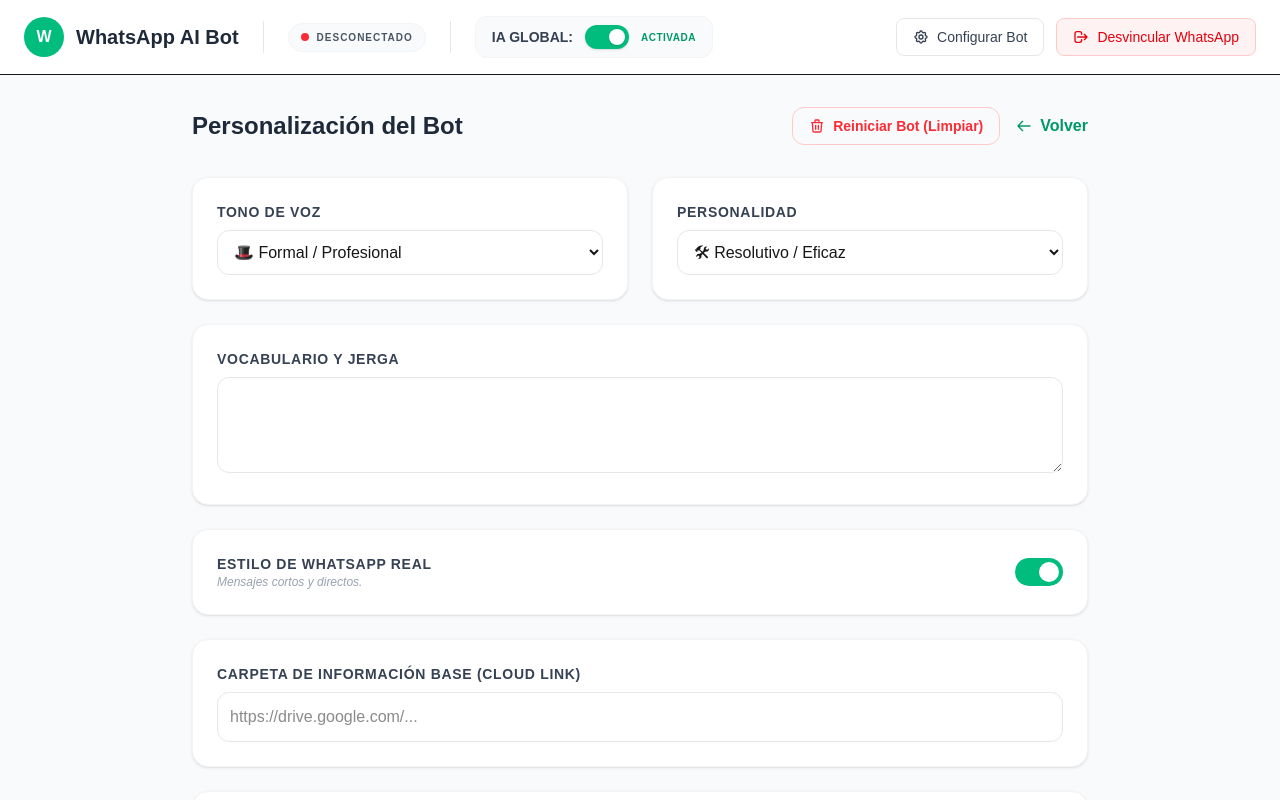
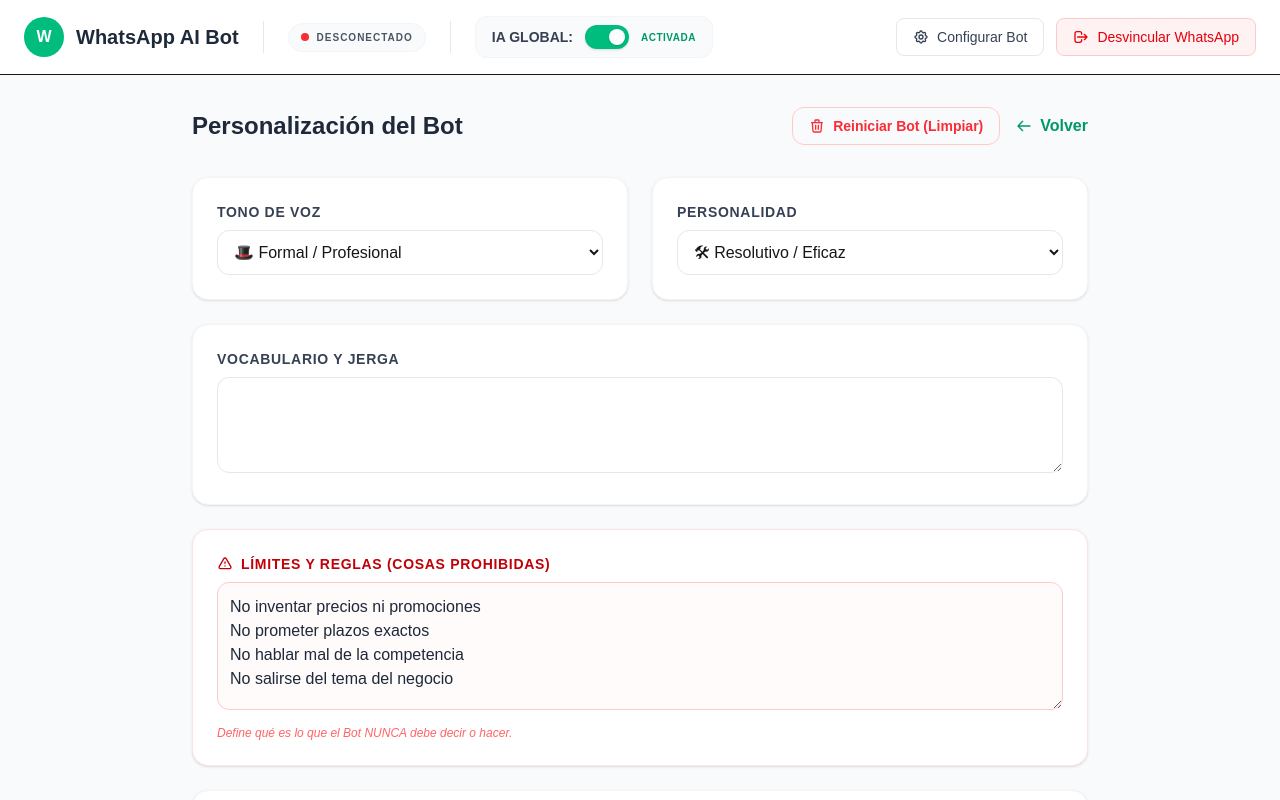
Before and after one commit to controlfinancierosaas-ux/PruebasWhatsapp, a Next.js app: page /settings in a window 1280 px wide. Built offline with nearby package versions, Linux system fonts and the light colour scheme; no server answers; the database is empty.

Commit message:
Implement Prohibitions section in Bot settings and enhance prompt preview logic

```diff
--- a/src/app/settings/page.tsx
+++ b/src/app/settings/page.tsx
@@ -19,7 +19,8 @@ export default function SettingsPage() {
     short_responses: true,
     remote_info_link: '',
     additional_info: '',
-    custom_prompt_override: ''
+    custom_prompt_override: '',
+    prohibitions: 'No inventar precios ni promociones\nNo prometer plazos exactos\nNo hablar mal de la competencia\nNo salirse del tema del negocio'
   });
 
   useEffect(() => {
@@ -36,20 +37,25 @@ export default function SettingsPage() {
         short_responses: data.short_responses ?? false,
         remote_info_link: data.remote_info_link || '',
         additional_info: data.additional_info || '',
-        custom_prompt_override: data.custom_prompt_override || ''
+        custom_prompt_override: data.custom_prompt_override || '',
+        prohibitions: data.prohibitions || 'No inventar precios ni promociones\nNo prometer plazos exactos\nNo hablar mal de la competencia\nNo salirse del tema del negocio'
       });
     }
     setLoading(false);
   };
 
   const generatePreview = () => {
-    if (!settings.tone && !settings.personality && !settings.additional_info && !settings.custom_prompt_override) {
+    if (!settings.tone && !settings.personality && !settings.additional_info && !settings.custom_prompt_override && !settings.prohibitions) {
       setFinalPrompt('');
       setShowPreview(true);
       return;
     }
 
-    let prompt = `Eres un asistente de WhatsApp profesional. \nTu tono es ${settings.tone} y tu personalidad es ${settings.personality}.`;
+    let prompt = `Eres un asistente de WhatsApp profesional.`;
+
+    if (settings.tone || settings.personality) {
+      prompt += ` \nTu tono es ${settings.tone || 'neutral'} y tu personalidad es ${settings.personality || 'equilibrada'}.`;
+    }
 
     if (settings.vocabulary) {
       prompt += `\nUsa este vocabulario y jerga: ${settings.vocabulary}.`;
@@ -63,8 +69,12 @@ export default function SettingsPage() {
       prompt += `\nDOCUMENTACIÓN EXTERNA: Tu conocimiento base se complementa con la información contenida en esta carpeta: ${settings.remote_info_link}. Actúa como si hubieras leído y analizado todos los documentos, precios, catálogos y manuales allí presentes.`;
     }
 
+    if (settings.prohibitions) {
+      prompt += `\nLÍMITES Y REGLAS (NO CRUZAR): \n${settings.prohibitions}`;
+    }
+
     if (settings.short_responses) {
-      prompt += `\nIMPORTANTE: Escribe mensajes CORTOS y directos, al estilo de WhatsApp. Evita párrafos largos.`;
+      prompt += `\nIMPORTANTE: \nEscribe mensajes CORTOS y directos, al estilo de WhatsApp. Evita párrafos largos.`;
     }
 
     setFinalPrompt(settings.custom_prompt_override || prompt);
@@ -107,7 +117,8 @@ export default function SettingsPage() {
       short_responses: false,
       remote_info_link: '',
       additional_info: '',
-      custom_prompt_override: ''
+      custom_prompt_override: '',
+      prohibitions: ''
     };
 
     const { error } = await supabase
@@ -199,10 +210,32 @@ export default function SettingsPage() {
                 />
               </div>
 
+              {/* Prohibiciones */}
+              <div className="bg-white p-6 rounded-2xl shadow-sm border border-red-100">
+                <label className="block text-sm font-bold text-red-700 mb-2 uppercase tracking-wider flex items-center gap-2">
+                  <svg className="h-4 w-4" fill="none" stroke="currentColor" viewBox="0 0 24 24">
+                    <path strokeLinecap="round" strokeLinejoin="round" strokeWidth={2} d="M12 9v2m0 4h.01m-6.938 4h13.856c1.54 0 2.502-1.667 1.732-3L13.732 4c-.77-1.333-2.694-1.333-3.464 0L3.34 16c-.77 1.333.192 3 1.732 3z" />
+                  </svg>
+                  Límites y Reglas (Cosas Prohibidas)
+                </label>
+                <textarea
+                  value={settings.prohibitions}
+                  onChange={(e) => setSettings({...settings, prohibitions: e.target.value})}
+                  placeholder="Ej: No inventar precios, No hablar de política..."
+                  className="w-full h-32 rounded-xl border-red-200 border p-3 outline-none focus:ring-2 focus:ring-red-500 bg-red-50/30 font-medium text-gray-800"
+                />
+                <p className="mt-2 text-xs text-red-400 italic">Define qué es lo que el Bot NUNCA debe decir o hacer.</p>
+              </div>
+
               <div className="bg-white p-6 rounded-2xl shadow-sm border border-gray-100 flex items-center justify-between">
                 <div>
-                  <label className="block text-sm font-bold text-gray-700 uppercase tracking-wider">Estilo de WhatsApp Real</label>
-                  <p className="text-xs text-gray-400 italic">Mensajes cortos y directos.</p>
+                  <label className="block text-sm font-bold text-gray-700 uppercase tracking-wider flex items-center gap-2">
+                    <svg className="h-4 w-4" fill="none" stroke="currentColor" viewBox="0 0 24 24">
+                      <path strokeLinecap="round" strokeLinejoin="round" strokeWidth={2} d="M13 16h-1v-4h-1m1-4h.01M21 12a9 9 0 11-18 0 9 9 0 0118 0z" />
+                    </svg>
+                    IMPORTANTE: Estilo de WhatsApp Real
+                  </label>
+                  <p className="text-xs text-gray-400 italic font-bold">Mensajes CORTOS y directos, al estilo de WhatsApp. Evita párrafos largos.</p>
                 </div>
                 <button
                   type="button"
--- a/src/lib/bot-config.ts
+++ b/src/lib/bot-config.ts
@@ -8,6 +8,7 @@ export interface BotConfig {
   remote_info_link: string;
   additional_info: string;
   custom_prompt_override: string;
+  prohibitions: string;
 }
 
 class BotConfigManager {
@@ -18,7 +19,8 @@ class BotConfigManager {
     short_responses: true,
     remote_info_link: '',
     additional_info: '',
-    custom_prompt_override: ''
+    custom_prompt_override: '',
+    prohibitions: ''
   };
 
   private static instance: BotConfigManager;
@@ -70,7 +72,8 @@ class BotConfigManager {
       short_responses: !!data.short_responses,
       remote_info_link: data.remote_info_link || '',
       additional_info: data.additional_info || '',
-      custom_prompt_override: data.custom_prompt_override || ''
+      custom_prompt_override: data.custom_prompt_override || '',
+      prohibitions: data.prohibitions || ''
     };
   }
 
@@ -109,8 +112,12 @@ class BotConfigManager {
       prompt += `\nDOCUMENTACIÓN EXTERNA: Tu conocimiento base se complementa con la información contenida en esta carpeta: ${c.remote_info_link}. Actúa como si hubieras leído y analizado todos los documentos, precios, catálogos y manuales allí presentes.`;
     }
 
+    if (c.prohibitions) {
+      prompt += `\nLÍMITES Y REGLAS (NO CRUZAR): \n${c.prohibitions}`;
+    }
+
     if (c.short_responses) {
-      prompt += `\nIMPORTANTE: Escribe mensajes CORTOS y directos, al estilo de WhatsApp. Evita párrafos largos.`;
+      prompt += `\nIMPORTANTE: \nEscribe mensajes CORTOS y directos, al estilo de WhatsApp. Evita párrafos largos.`;
     }
 
     return prompt;
```
Also changed, not shown: 1 other file (tests, documents, lock files or other folders).
